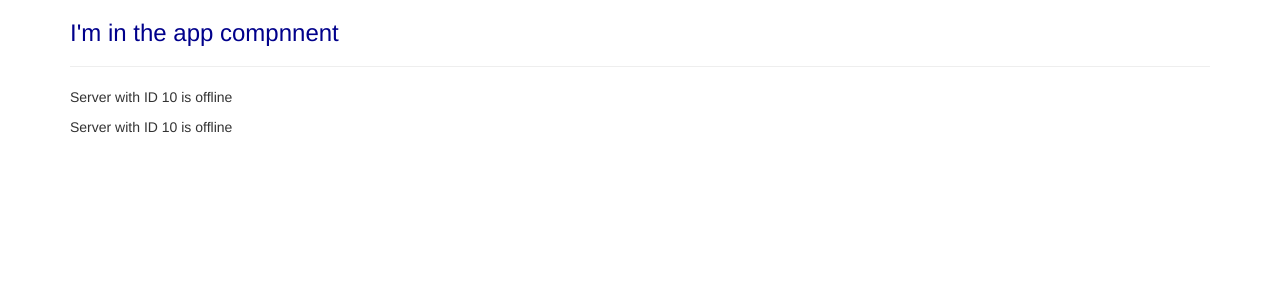
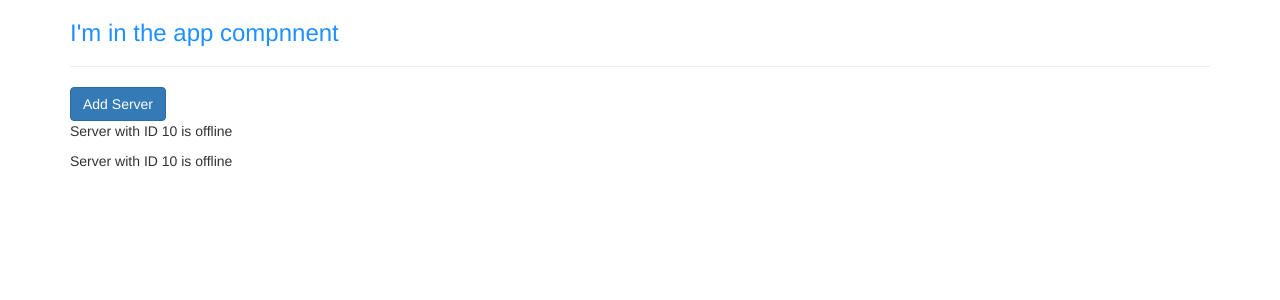
Before and after one commit to TheFirstMe/angular-tutorial, an Angular app: page / in a window 1280 px wide. Shown: the top 300 px of the page. Built offline with nearby package versions, Linux system fonts and the light colour scheme.

Commit message:
property binding

```diff
--- a/src/app/app.component.css
+++ b/src/app/app.component.css
@@ -1,3 +1,3 @@
 h3 {
-  color: darkblue;
+  color: dodgerblue;
 }
--- a/src/app/servers/servers.component.html
+++ b/src/app/servers/servers.component.html
@@ -1,2 +1,5 @@
+<button class="btn btn-primary" [disabled]="!allowNewServer">
+  Add Server
+</button>
 <app-server></app-server>
 <app-server></app-server>
--- a/src/app/servers/servers.component.ts
+++ b/src/app/servers/servers.component.ts
@@ -2,16 +2,20 @@
 
 @Component({
   selector: 'app-servers',
-  template: `
-  <app-server></app-server>
-  <app-server></app-server>`,
+  templateUrl: './servers.component.html',
+  // template: `
+  // <app-server></app-server>
+  // <app-server></app-server>`,
   styleUrls: ['./servers.component.css'],
 })
 export class ServersComponent implements OnInit {
+  allowNewServer = false;
 
-  constructor() { }
-
-  ngOnInit(): void {
+  constructor() {
+    setTimeout(() => {
+      this.allowNewServer = true;
+    }, 2000);
   }
 
+  ngOnInit(): void {}
 }
```
